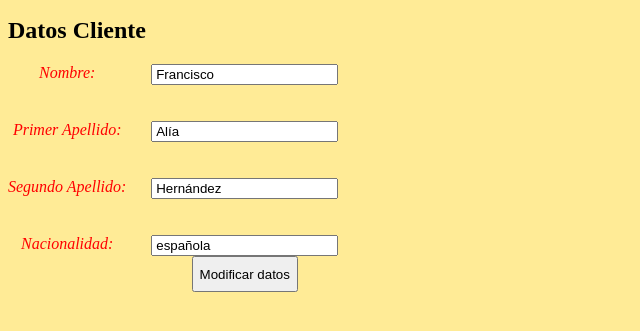
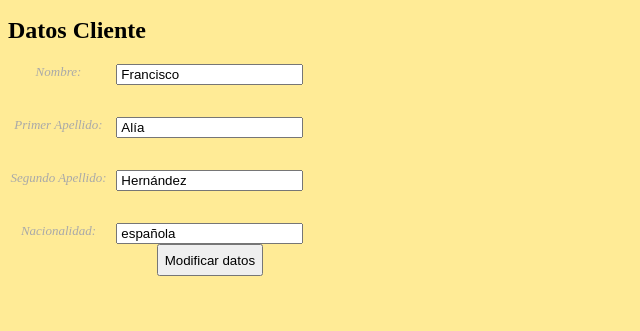
Before and after one commit to cynthia2811/DAWpractica, a plain HTML site: page index.html in a window 1280 px wide. Shown: the part 117-448 px from the top of the page, without its empty margins (0-640 px from the left). Drawn offline with Linux system fonts and the light colour scheme.

Commit message:
Cambio tamaño letra y color de tarea1

```diff
--- a/estilos.css
+++ b/estilos.css
@@ -17,8 +17,8 @@ body {
 }
 #datos {
     font-style: oblique;
-    font-size: 15;
-    color: red;
+    font-size: 13px;
+    color:darkgray;
     grid-column-start: 1;
     display: grid;
     grid-template-columns: 1fr 2fr;
```
